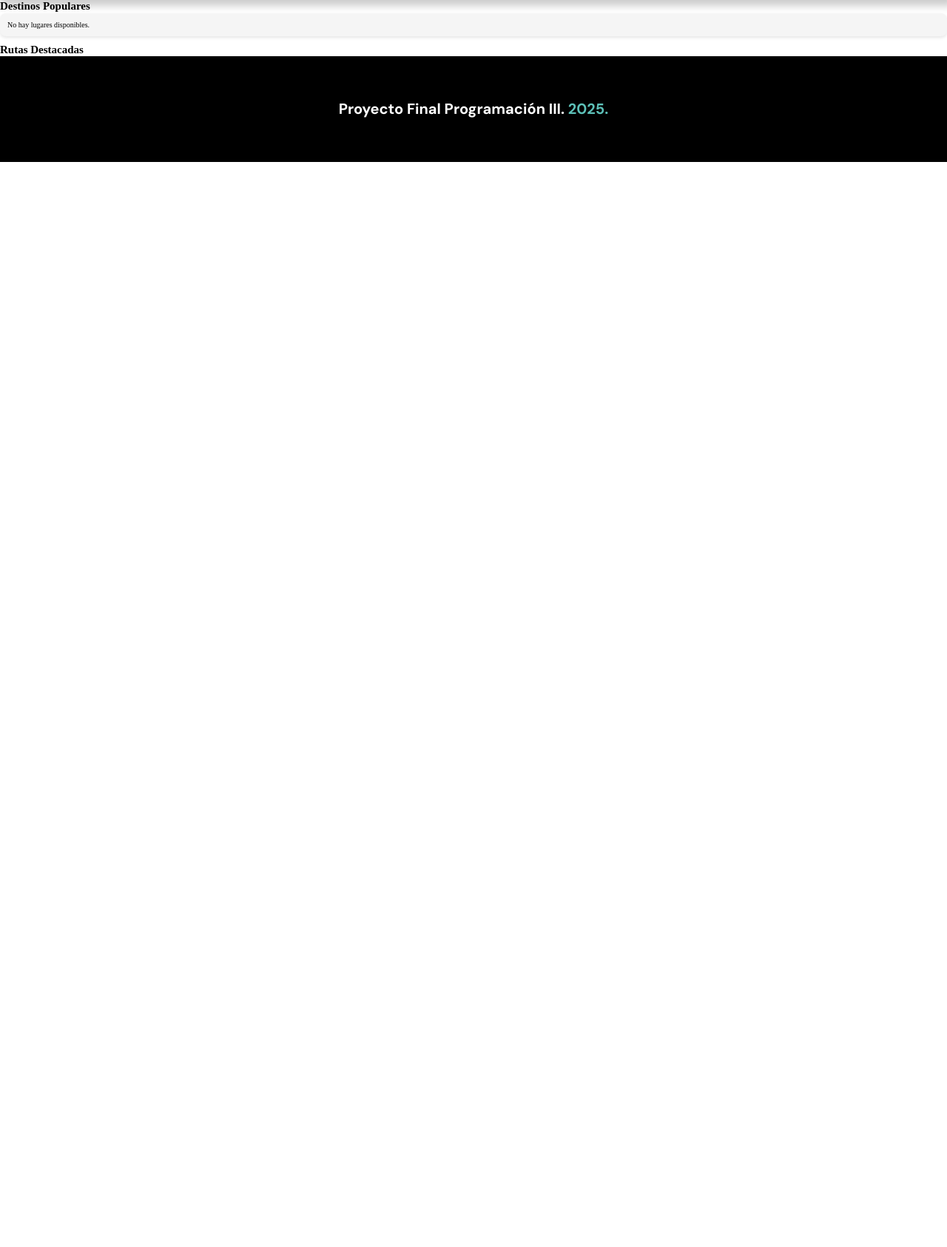
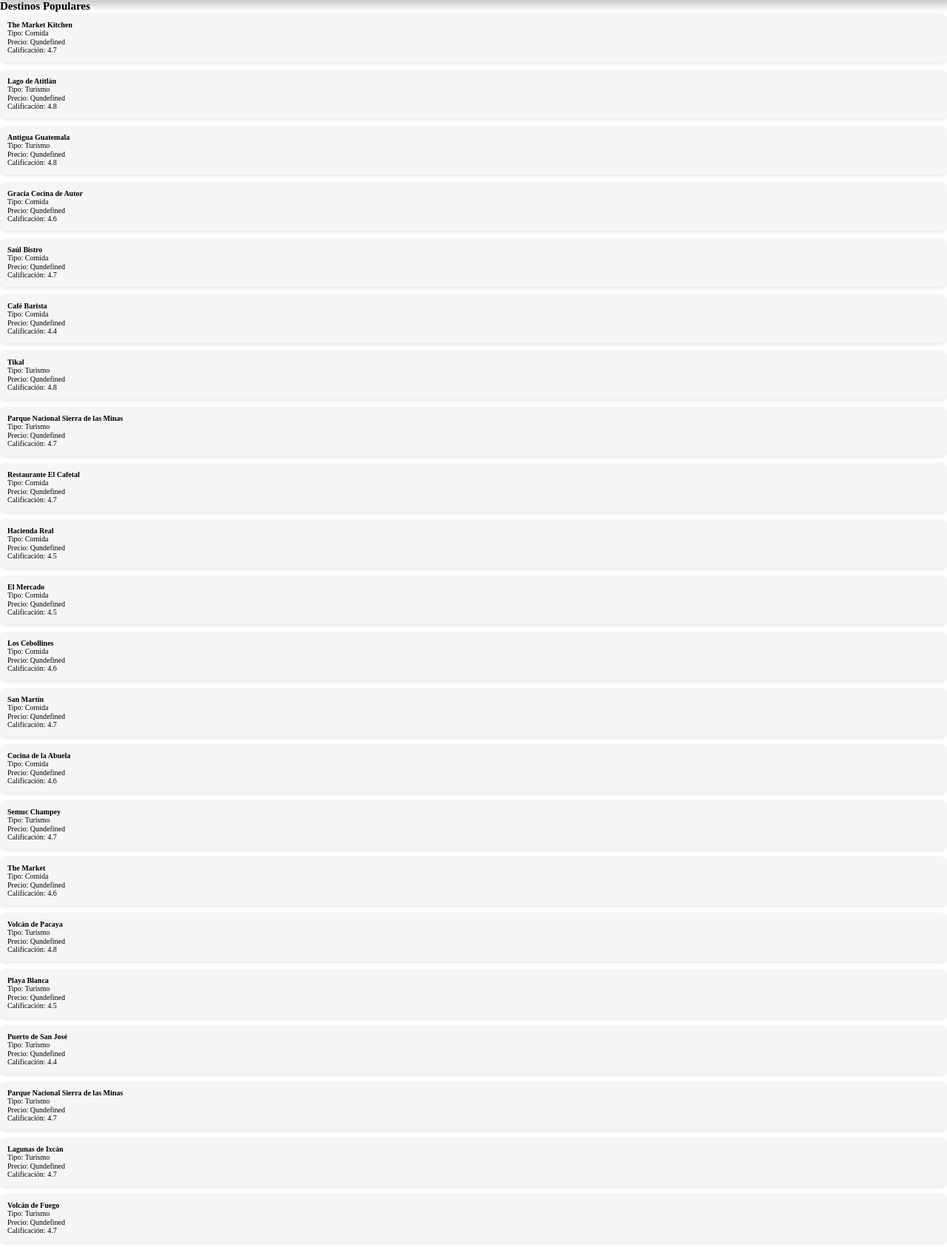
Before and after one commit to esotoUMG/proyectoFinal, a Flask app: page / in a window 1280 px wide. Shown: the part 234-1920 px from the top of the page at 74% size. Before the commit the page ends 453 px from the top, so only its background shows below. Run offline with Flask 3, Linux system fonts and the light colour scheme; data that the repository does not hold is empty; some web fonts are replaced.

Commit message:
Mejorando carga de lugares y hospedajes desde CSV, unificando funciones y ajustando visualización en la interfaz

```diff
--- a/app.py
+++ b/app.py
@@ -16,9 +16,8 @@ arbol_hospedaje = BTree(grado=5)  # Para hospedaje
 #Carga automatica del CSV al iniciar el servidor
 try:
     with open('data/datos.csv', 'rb') as archivo_csv:
-        cargar_lugares_csv(archivo_csv, arbol_lugares)
-        cargar_lugares_csv(archivo_csv, arbol_hospedaje)  # si son CSVs separados o filtras dentro
-        print("Lugares cargados correctamente")
+        cargar_lugares_csv(archivo_csv, arbol_lugares, arbol_hospedaje)
+        print("Lugares y hospedajes cargados correctamente")
 
     # Exportar árboles justo después de cargar
     UtilidadesGrafo.exportarArbol(arbol_lugares, "arbol_lugares")
@@ -31,54 +30,30 @@ except Exception as e:
 #visualización carga lugares
 @app.route('/api/lugares', methods=['GET'])
 def obtener_lugares():
-    tipo = request.args.get('tipo', '').lower()
-
     try:
         lugares = []
-        if tipo in ['turismo', 'comida', 'entretenimiento']:
-            for lugar in arbol_lugares.obtener_lugares():
-                lugares.append({
-                    "id": lugar.id,
-                    "nombre": lugar.nombre,
-                    "tipo": lugar.tipo,
-                    "latitud": lugar.latitud,
-                    "longitud": lugar.longitud,
-                    "calificacion": lugar.calificacion,
-                    "tiempo": lugar.tiempo_estadia or 0.0
-                })
-        elif tipo == 'hospedaje':
-            for lugar in arbol_hospedaje.obtener_lugares():
-                lugares.append({
-                    "id": lugar.id,
-                    "nombre": lugar.nombre,
-                    "tipo": lugar.tipo,
-                    "latitud": lugar.latitud,
-                    "longitud": lugar.longitud,
-                    "calificacion": lugar.calificacion,
-                    "tiempo": lugar.tiempo_estadia or 0.0
-                })
-        else:
-            # Si no se especifica tipo, puedes devolver todos mezclados
-            for lugar in arbol_lugares.obtener_lugares():
-                lugares.append({
-                    "id": lugar.id,
-                    "nombre": lugar.nombre,
-                    "tipo": lugar.tipo,
-                    "latitud": lugar.latitud,
-                    "longitud": lugar.longitud,
-                    "calificacion": lugar.calificacion,
-                    "tiempo": lugar.tiempo_estadia or 0.0
-                })
-            for lugar in arbol_hospedaje.obtener_lugares():
-                lugares.append({
-                    "id": lugar.id,
-                    "nombre": lugar.nombre,
-                    "tipo": lugar.tipo,
-                    "latitud": lugar.latitud,
-                    "longitud": lugar.longitud,
-                    "calificacion": lugar.calificacion,
-                    "tiempo": lugar.tiempo_estadia or 0.0
-                })
+
+        for lugar in arbol_lugares.obtener_lugares():
+            lugares.append({
+                "id": lugar.id,
+                "nombre": lugar.nombre,
+                "tipo": lugar.tipo,
+                "latitud": lugar.latitud,
+                "longitud": lugar.longitud,
+                "calificacion": lugar.calificacion,
+                "tiempo": lugar.tiempo_estadia or 0.0
+            })
+
+        for lugar in arbol_hospedaje.obtener_lugares():
+            lugares.append({
+                "id": lugar.id,
+                "nombre": lugar.nombre,
+                "tipo": lugar.tipo,
+                "latitud": lugar.latitud,
+                "longitud": lugar.longitud,
+                "calificacion": lugar.calificacion,
+                "tiempo": lugar.tiempo_estadia or 0.0
+            })
 
         return Response(json.dumps({"lugares": lugares}, ensure_ascii=False), content_type="application/json")
     except Exception as e:
--- a/templates/index.html
+++ b/templates/index.html
@@ -9,7 +9,7 @@
   </div>
 
   <div class="contenido__rutas">
-    <h2>Rutas Destacadas</h2>
+    <h2>Hospedajes Destacados</h2>
     <div class="contenedor__mapa" id="contenedor__mapa"></div>
   </div>
 
```
Also changed, not shown: backend/carga_csv.py (+3 -4 lines).
